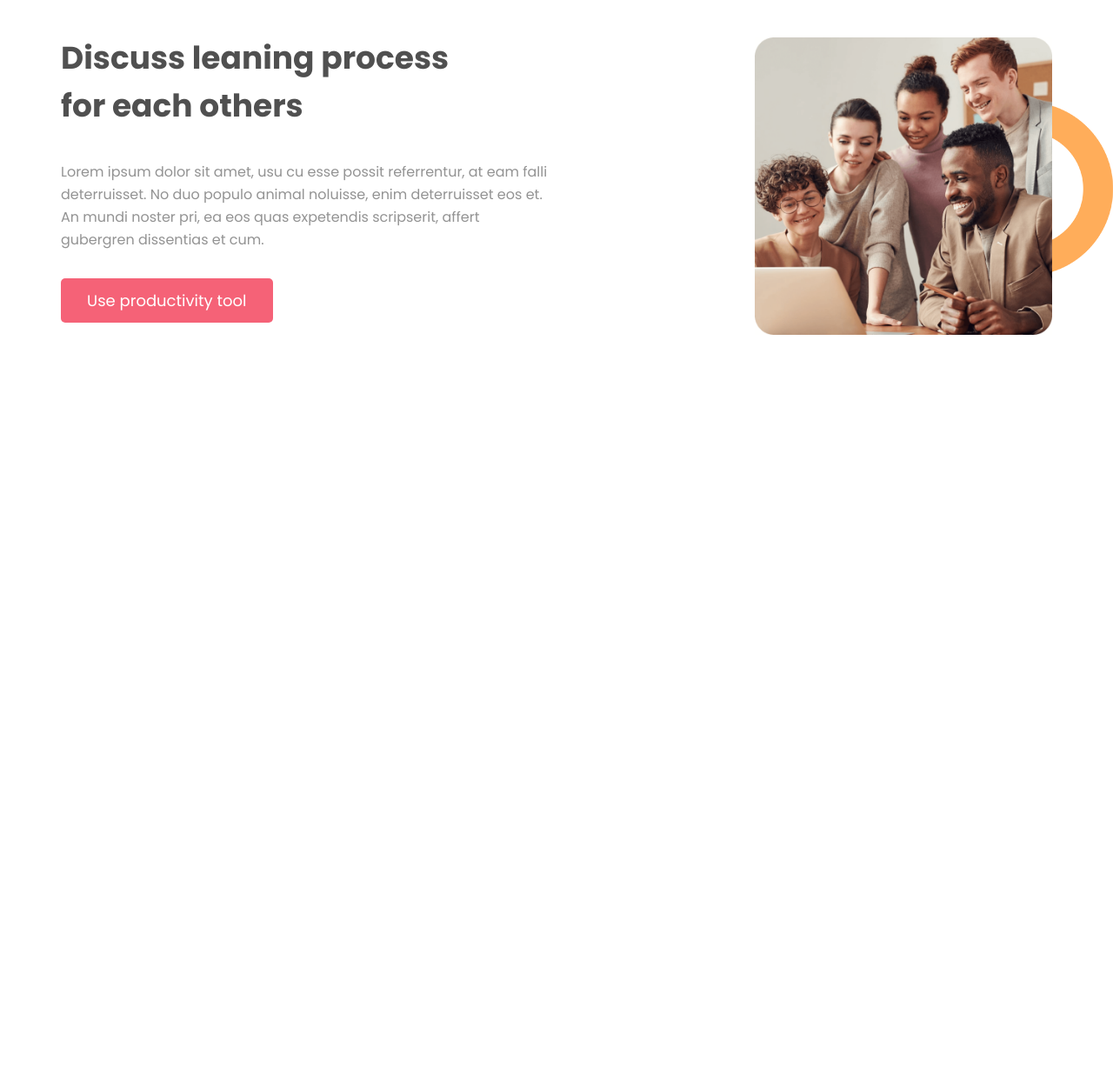
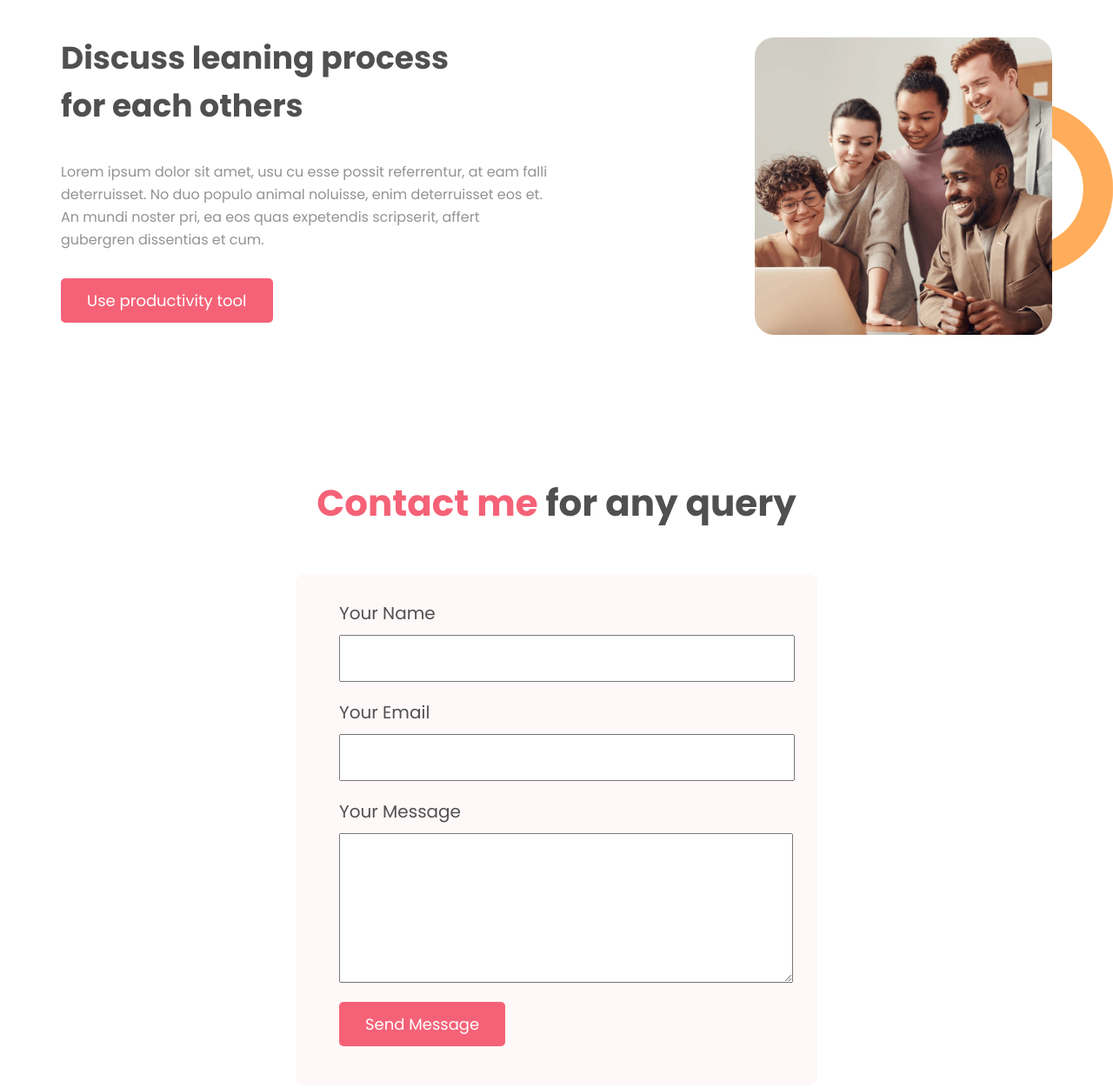
Before and after one commit to asifuix/mission-2022, a plain HTML site: page index.html in a window 1280 px wide. Shown: the part 1759-3010 px from the top of the page at 87% size. Before the commit the page ends 2231 px from the top, so only its background shows below. Drawn offline with Linux system fonts and the light colour scheme.

Commit message:
contact form complete

```diff
--- a/css/style.css
+++ b/css/style.css
@@ -119,3 +119,38 @@ img{
     line-height: 26px;
     font-size: 16px;
 }
+.contact-title h2{
+    text-align: center;
+    font-size: 42px;
+    color: #505050;
+    margin-bottom: 50px;
+}
+.contact-title h2 span {
+    color: #f56277;
+}
+form{
+    width: 500px;
+    margin: 0 auto;
+    background-color: #fff8f8;
+    padding: 30px 50px;
+    border-radius: 10px;
+}
+form span{
+    display: block;
+    margin-bottom: 10px;
+    color: #505050;
+    font-size: 20px;
+}
+form input{
+    width: 100%;
+    height: 30px;
+    font-size: 18px;
+    padding: 10px;
+    margin-bottom: 20px;
+    display: inline-block;
+    color: #939393;
+}
+form textarea{
+    width: 100%;
+    padding: 10px;
+}
--- a/index.html
+++ b/index.html
@@ -88,5 +88,21 @@
             </div>
         </div>
     </section>
+    <section class="contact-section">
+        <div class="space-box">
+            <div class="contact-title">
+                <h2><span>Contact me </span>for any query</h2>
+            </div>
+            <form action="">
+                <span>Your Name</span>
+                <input type="text">
+                <span>Your Email</span>
+                <input type="email">
+                <span>Your Message</span>
+                <textarea rows="10"></textarea>
+                <a href=""><a class="button" href="https://trello.com/" target="_blank">Send Message</a></a>
+            </form>
+        </div>
+    </section>
 </body>
 </html>
```
